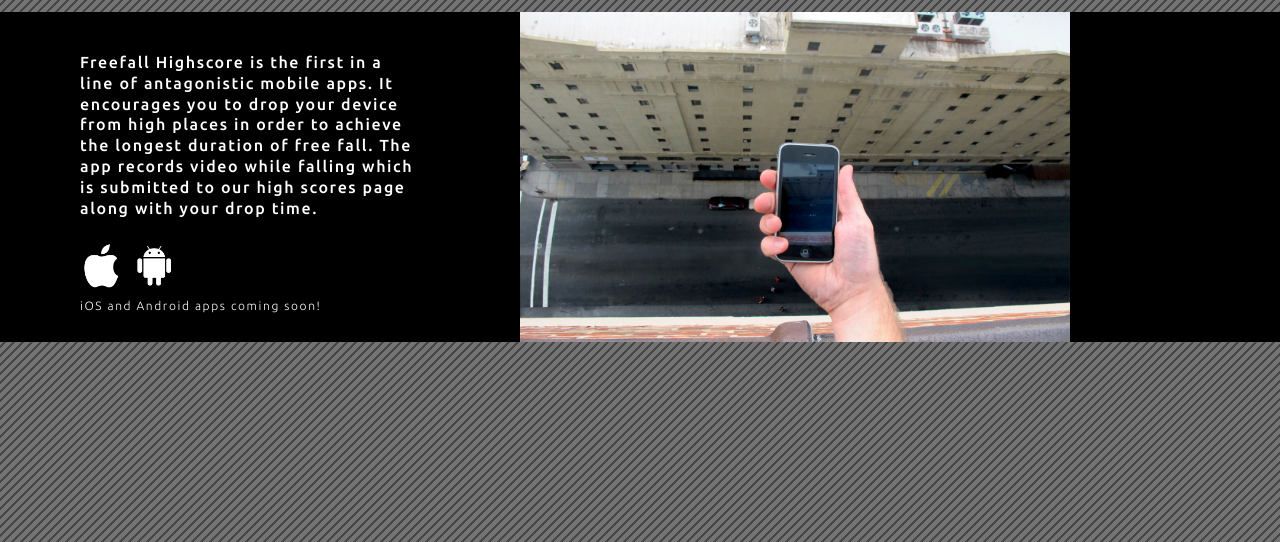
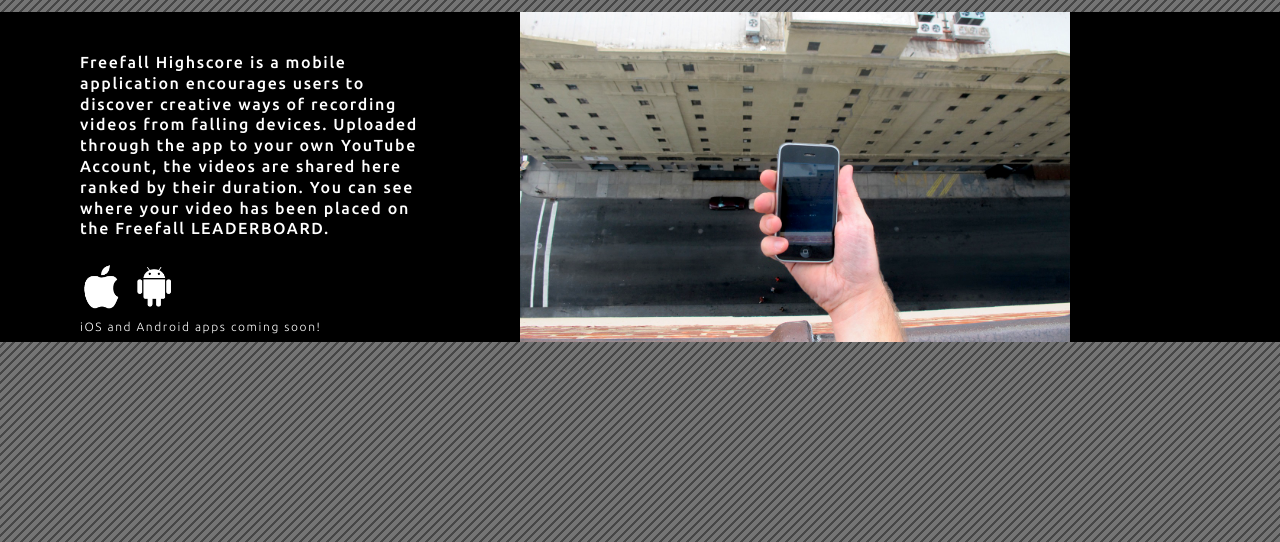
Before and after one commit to FreeFallHighScore/FreeFallHighScorePHP, a plain HTML site: page index.html in a window 1280 px wide. Shown: the part 258-800 px from the top of the page. Drawn offline with Linux system fonts and the light colour scheme.

Commit message:
index update
Signed-off-by: obviousjim <james@jamesgeorge.org>

```diff
--- a/index.html
+++ b/index.html
@@ -24,6 +24,7 @@
 		</div>
 		<!-- end top -->
 		<div id="bottom">
+		<!--
 			<p>
 				Freefall Highscore is the first in a <br/>
 				line of antagonistic mobile apps. It <br/>
@@ -38,7 +39,19 @@
 				<br/>
 				<span id="apptag">iOS and Android apps coming soon!</span>
 			</p>
-			<img src="images/drop.jpg" alt="" height="330px"/>
+			-->
+			<p>
+				Freefall Highscore is a mobile application encourages users to discover
+				creative ways of recording videos from falling devices.
+				Uploaded through the app to your own YouTube Account, the videos are shared here ranked by their duration.
+				You can see where your video has been placed on the Freefall LEADERBOARD.
+				<br/><br/>
+				<img src="images/os.png" alt="" width="100px"/>
+				<br/>
+				<span id="apptag">iOS and Android apps coming soon!</span>
+			</p>
+							<img src="images/drop.jpg" alt="" height="330px"/>
+
 		</div>
 		<!-- end bottom -->
 	</body>
```
